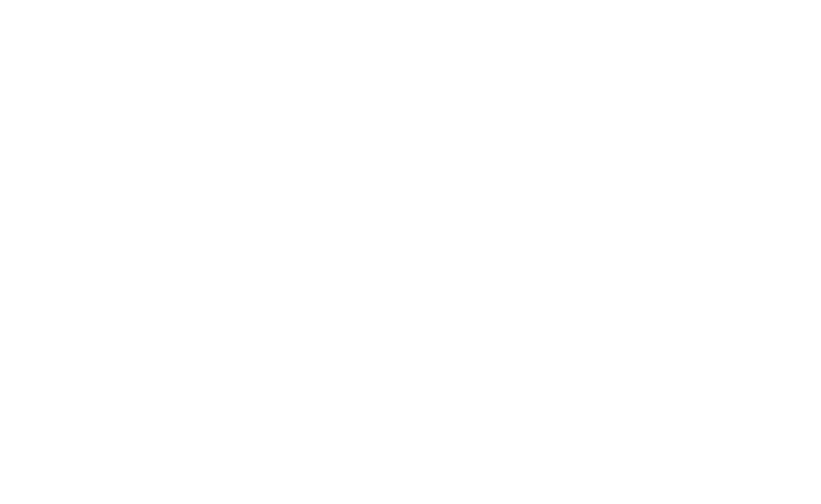
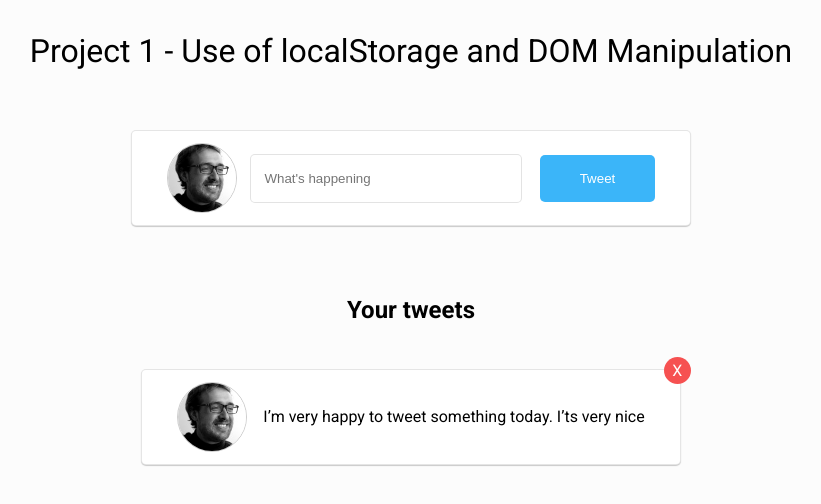
Before and after one commit to JCruz-Dev/vanillajs-projects, a plain HTML site: page Project-1/index.html in a window 1280 px wide. Shown: the whole page, without its empty margins (229-1050 px from the left). Drawn offline with Linux system fonts and the light colour scheme.

Commit message:
Adds html structure and css styles for the project.

```diff
--- a/Project-1/index.html
+++ b/Project-1/index.html
@@ -6,8 +6,41 @@
     <meta http-equiv="X-UA-Compatible" content="ie=edge" />
     <title>Document</title>
     <link rel="stylesheet" href="style.css" />
+    <link
+      href="https://fonts.googleapis.com/css?family=Roboto:400,700&display=swap"
+      rel="stylesheet"
+    />
   </head>
   <body>
+    <h1 class="project-title">
+      Project 1 - Use of localStorage and DOM Manipulation
+    </h1>
+    <div class="container">
+      <div class="img-containter">
+        <img src="./assets/user.jpg" alt="user-image" />
+      </div>
+      <div class="container-input">
+        <input
+          type="text"
+          id="tweet-data"
+          placeholder="What's happening"
+          class="input-tweet"
+        />
+        <button id="tweet-action" class="button--tweet">Tweet</button>
+      </div>
+    </div>
+    <section>
+      <h2 class="tweets-title">Your tweets</h2>
+      <article class="container tweet-container">
+        <div class="img-container">
+          <img src="./assets/user.jpg" alt="user-image" />
+        </div>
+        <p class="tweet-text">
+          I’m very happy to tweet something today. I’ts very nice
+        </p>
+        <a href="#" class="remove-tweet" id="remove-tweet">X</a>
+      </article>
+    </section>
     <script src="app.js"></script>
   </body>
 </html>
--- a/Project-1/style.css
+++ b/Project-1/style.css
@@ -0,0 +1,95 @@
+:root {
+  --color-bg: #fcfcfc;
+  --color-input: #bdbaba;
+  --button-cta: #3bb5f9;
+  --close-element: #f65151;
+  --color-tweetText: #3f3838;
+}
+*,
+::before,
+::after {
+  box-sizing: border-box;
+}
+body {
+  background-color: var(--color-bg);
+  font-family: "Roboto", sans-serif;
+  display: flex;
+  justify-content: center;
+  align-items: center;
+  flex-direction: column;
+}
+.project-title {
+  margin-top: 1.5rem;
+  margin-bottom: 1.88em;
+  font-weight: 400;
+}
+.tweets-title {
+  margin-top: 2.9em;
+  margin-bottom: 1.88em;
+  text-align: center;
+}
+.container {
+  border: 1px solid rgba(0, 0, 0, 0.1);
+  border-radius: 5px;
+  display: flex;
+  align-items: center;
+  justify-content: space-around;
+  padding: 0.75em 2.2em;
+  box-shadow: 0 1px 1px rgba(0, 0, 0, 0.2);
+  background: white;
+}
+img {
+  width: 70px;
+  border: 1px solid rgba(0, 0, 0, 0.199);
+  border-radius: 50%;
+  display: block;
+}
+.input-tweet {
+  margin: 0 1em;
+  border: 1px solid rgba(0, 0, 0, 0.11);
+}
+.button--tweet {
+  border: transparent;
+  background: var(--button-cta);
+  color: white;
+  cursor: pointer;
+  transition: all 0.06s ease-out;
+}
+.button--tweet:active {
+  transform: scale(0.99);
+}
+.button--tweet:hover {
+  background: #2ca2e2;
+}
+
+.input-tweet,
+.button--tweet {
+  border-radius: 5px;
+  padding: 1.2em 3em;
+}
+.input-tweet {
+  padding-right: 6em;
+  padding-left: 1em;
+}
+
+.tweet-text {
+  margin-left: 1em;
+}
+.tweet-container {
+  position: relative;
+}
+
+.remove-tweet {
+  --size: 27px;
+  text-decoration: none;
+  background: var(--close-element);
+  width: var(--size);
+  height: var(--size);
+  color: white;
+  text-align: center;
+  line-height: var(--size);
+  border-radius: 50%;
+  position: absolute;
+  bottom: 85%;
+  left: 97%;
+}
```
Also changed, not shown: Project-1/assets/user.jpg (added).
